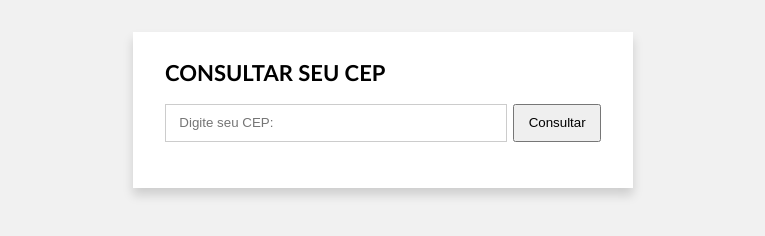
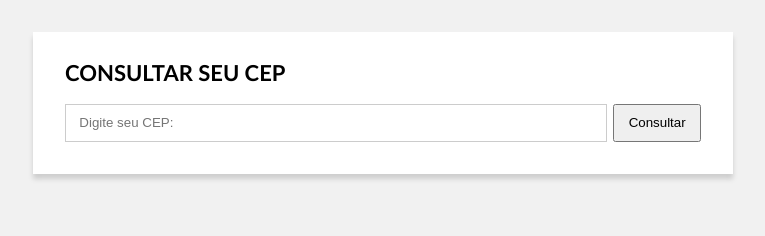
Before and after one commit to DouglasAmarelo/simple-via-cep, a plain HTML site: page index.html in a window 1280 px wide. Shown: the whole page, without its empty margins (257-1022 px from the left). Drawn offline with nearby package versions, Linux system fonts and the light colour scheme; some packages are replaced by stand-ins of ours; files that its build step writes are made by us from their sources.

Commit message:
:nail_care: - Melhorias no estilo da aplicação

```diff
--- a/css/components/_card.scss
+++ b/css/components/_card.scss
@@ -1,9 +1,9 @@
 // Card
 .card {
 	background-color: #fff;
-	box-shadow: 0 7px 10px 0 rgba(0, 0, 0, .150);
+	box-shadow: 0 5px 5px 0 rgba(0, 0, 0, .150);
 	margin: 2em auto;
-	max-width: 500px;
+	max-width: 700px;
 	padding: 2em;
 	position: relative;
 	transition: box-shadow .1s linear;
@@ -11,7 +11,7 @@
 	will-change: box-shadow;
 	z-index: 100;
 
-	&:hover { box-shadow: 0 2px 3px 0 rgba(0, 0, 0, .260); }
+	&:hover { box-shadow: 0 2px 2px 0 rgba(0, 0, 0, .260); }
 
 	&:empty { display: none; }
 
--- a/css/components/_form.scss
+++ b/css/components/_form.scss
@@ -20,5 +20,7 @@
 		color: #fd3f3f;
 		font-size: 14px;
 		margin-top: 1em;
+
+		&:empty { display: none; }
 	}
 }
```
